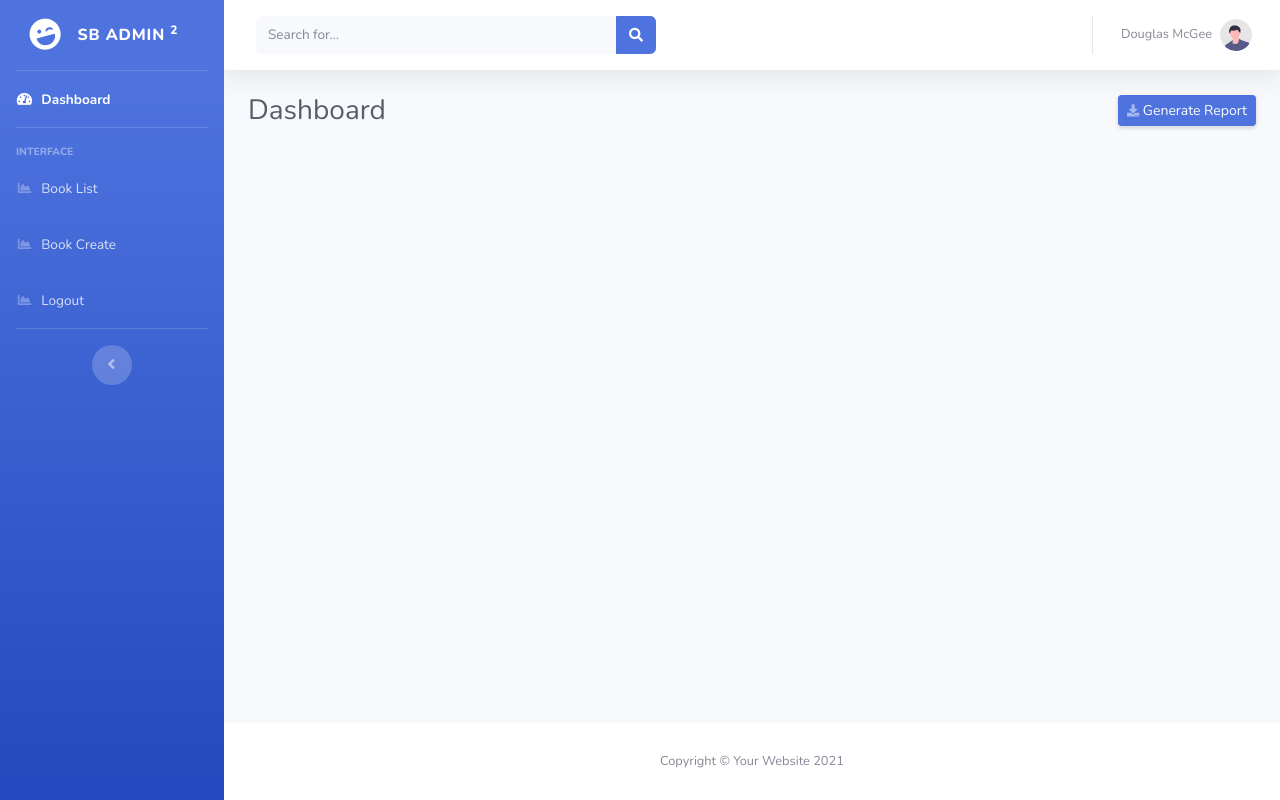
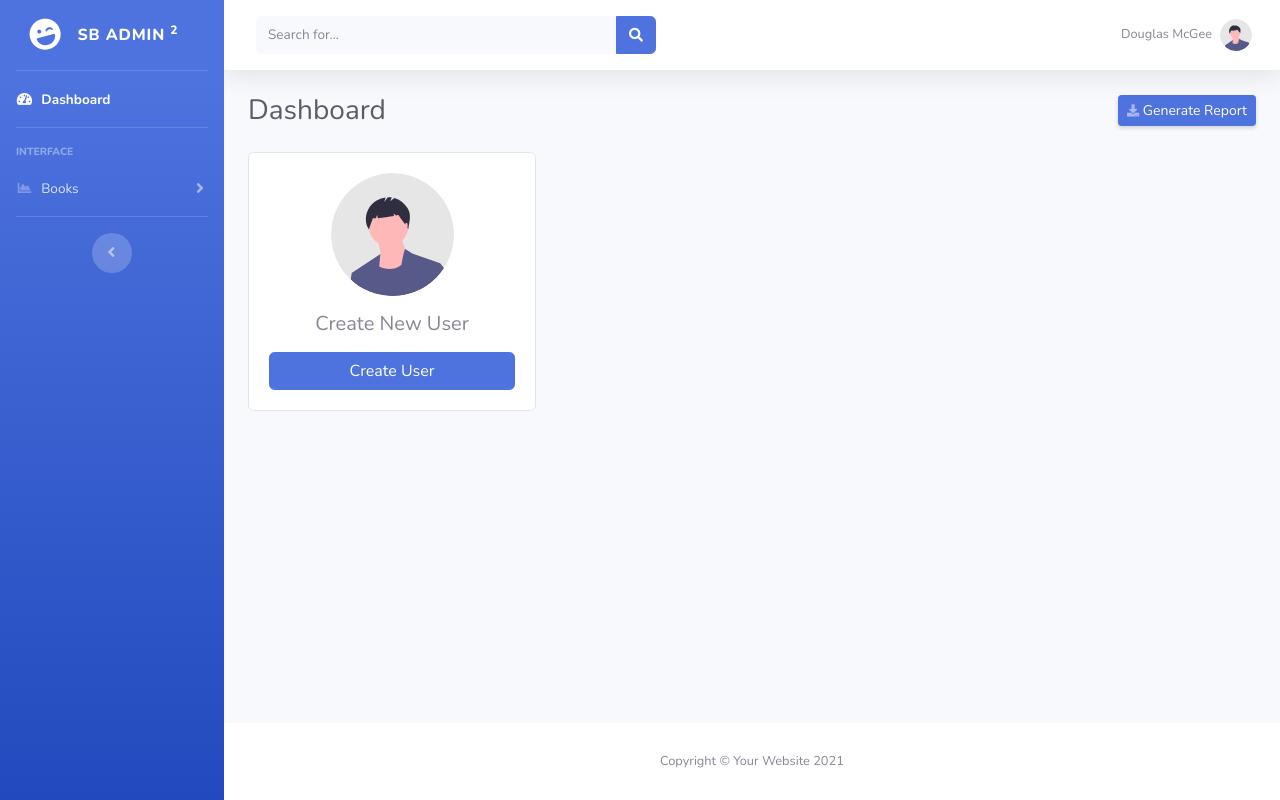
Before and after one commit to immortal-zeus/scaledesk_repo, a Django app: page / in a window 1280 px wide. Run offline with Django 3.2, Linux system fonts and the light colour scheme; the visitor is signed in with stand-in values (Sample User, id 1); some libraries are stand-ins or nearby versions.

Commit message:
Fixed UI issues discussed in meet

```diff
--- a/scale/suser/templates/suser/dashboard.html
+++ b/scale/suser/templates/suser/dashboard.html
@@ -1,5 +1,5 @@
 {%  extends 'suser/index.html' %}
-
+{% load static %}
 {% block content %}
 
 <div class="d-sm-flex align-items-center justify-content-between mb-4">
@@ -7,5 +7,14 @@
     <a href="#" class="d-none d-sm-inline-block btn btn-sm btn-primary shadow-sm"><i
             class="fas fa-download fa-sm text-white-50"></i> Generate Report</a>
 </div>
+<div class="card" style="width: 18rem;">
+
+    <div class="card-body">
+        <img class="img-profile rounded-circle d-block mx-auto" style="width:50%"
+        src="{% static 'suser/img/undraw_profile.svg' %}">
+      <h5 class="card-title text-center my-3">Create New User</h5>
+      <a href="{% url 'register' %}" class="btn btn-primary" style="width:100%;">Create User</a>
+    </div>
+  </div>
 
 {% endblock content %}
--- a/scale/suser/templates/suser/navbar.html
+++ b/scale/suser/templates/suser/navbar.html
@@ -30,28 +30,7 @@
                 data-toggle="dropdown" aria-haspopup="true" aria-expanded="false">
                 <i class="fas fa-search fa-fw"></i>
             </a>
-            <!-- Dropdown - Messages -->
-            <div class="dropdown-menu dropdown-menu-right p-3 shadow animated--grow-in"
-                aria-labelledby="searchDropdown">
-                <form class="form-inline mr-auto w-100 navbar-search">
-                    <div class="input-group">
-                        <input type="text" class="form-control bg-light border-0 small"
-                            placeholder="Search for..." aria-label="Search"
-                            aria-describedby="basic-addon2">
-                        <div class="input-group-append">
-                            <button class="btn btn-primary" type="button">
-                                <i class="fas fa-search fa-sm"></i>
-                            </button>
-                        </div>
-                    </div>
-                </form>
-            </div>
         </li>
-
-
-
-
-        <div class="topbar-divider d-none d-sm-block"></div>
 
         <!-- Nav Item - User Information -->
         <li class="nav-item dropdown no-arrow">
@@ -68,16 +47,8 @@
                     <i class="fas fa-user fa-sm fa-fw mr-2 text-gray-400"></i>
                     Profile
                 </a>
-                <a class="dropdown-item" href="#">
-                    <i class="fas fa-cogs fa-sm fa-fw mr-2 text-gray-400"></i>
-                    Settings
-                </a>
-                <a class="dropdown-item" href="#">
-                    <i class="fas fa-list fa-sm fa-fw mr-2 text-gray-400"></i>
-                    Activity Log
-                </a>
-                <div class="dropdown-divider"></div>
-                <a class="dropdown-item" href="#" data-toggle="modal" data-target="#logoutModal">
+
+                <a class="dropdown-item"  href="{% url 'logout' %}">
                     <i class="fas fa-sign-out-alt fa-sm fa-fw mr-2 text-gray-400"></i>
                     Logout
                 </a>
--- a/scale/suser/templates/suser/sidebar.html
+++ b/scale/suser/templates/suser/sidebar.html
@@ -26,26 +26,31 @@
     <div class="sidebar-heading">
         Interface
     </div>
-    <!-- Nav Item  -->
     <li class="nav-item">
-        <a class="nav-link" href="{% url 'booklist' %}">
+        <a class="nav-link collapsed" href="#" data-toggle="collapse" data-target="#collapseTwo" aria-expanded="true"
+            aria-controls="collapseTwo">
             <i class="fas fa-fw fa-chart-area"></i>
-            <span>Book List</span></a>
-    </li>
-    <li class="nav-item">
-        <a class="nav-link" href="{% url 'create' %}">
-            <i class="fas fa-fw fa-chart-area"></i>
-            <span>Book Create</span></a>
-    </li>
-    <li class="nav-item">
-        <a class="nav-link" href="{% url 'logout' %}">
-            <i class="fas fa-fw fa-chart-area"></i>
-            <span>Logout</span></a>
+            <span>Books</span>
+        </a>
+        <div id="collapseTwo" class="collapse" aria-labelledby="headingTwo" data-parent="#accordionSidebar">
+            <div class="bg-white py-2 collapse-inner rounded">
+                <a class="collapse-item" href="{% url 'booklist' %}">
+                    <i class="fas fa-fw fa-chart-area"></i>
+                    <span>Book List</span></a>
+                <a class="collapse-item" href="{% url 'create' %}">
+                    <i class="fas fa-fw fa-chart-area"></i>
+                    <span>Book Create</span></a>
+                <a class="collapse-item" href="{% url 'day' %}">
+                    <i class="fas fa-fw fa-chart-area"></i>
+                    <span>Daywise Data</span></a>
+            </div>
+        </div>
     </li>
 
 
+
     <!-- Divider -->
-    <hr class="sidebar-divider d-none d-md-block">
+     <hr class="sidebar-divider d-none d-md-block">
 
     <!-- Sidebar Toggler (Sidebar) -->
     <div class="text-center d-none d-md-inline">
```
Also changed, not shown: scale/suser/templates/suser/bookdetail.html (+11 -7 lines), scale/suser/templates/suser/booklist.html (+0 -64 lines).
